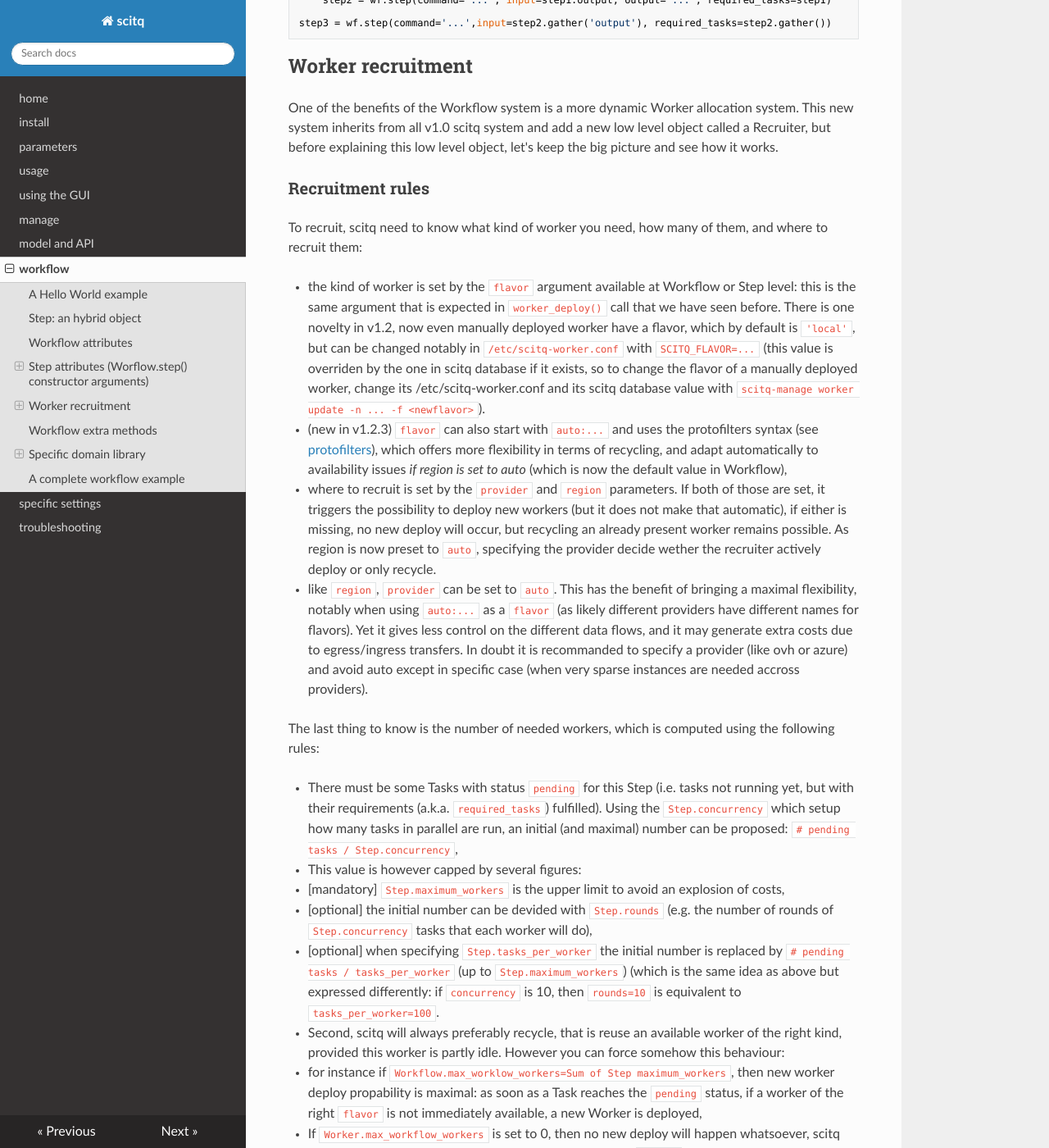
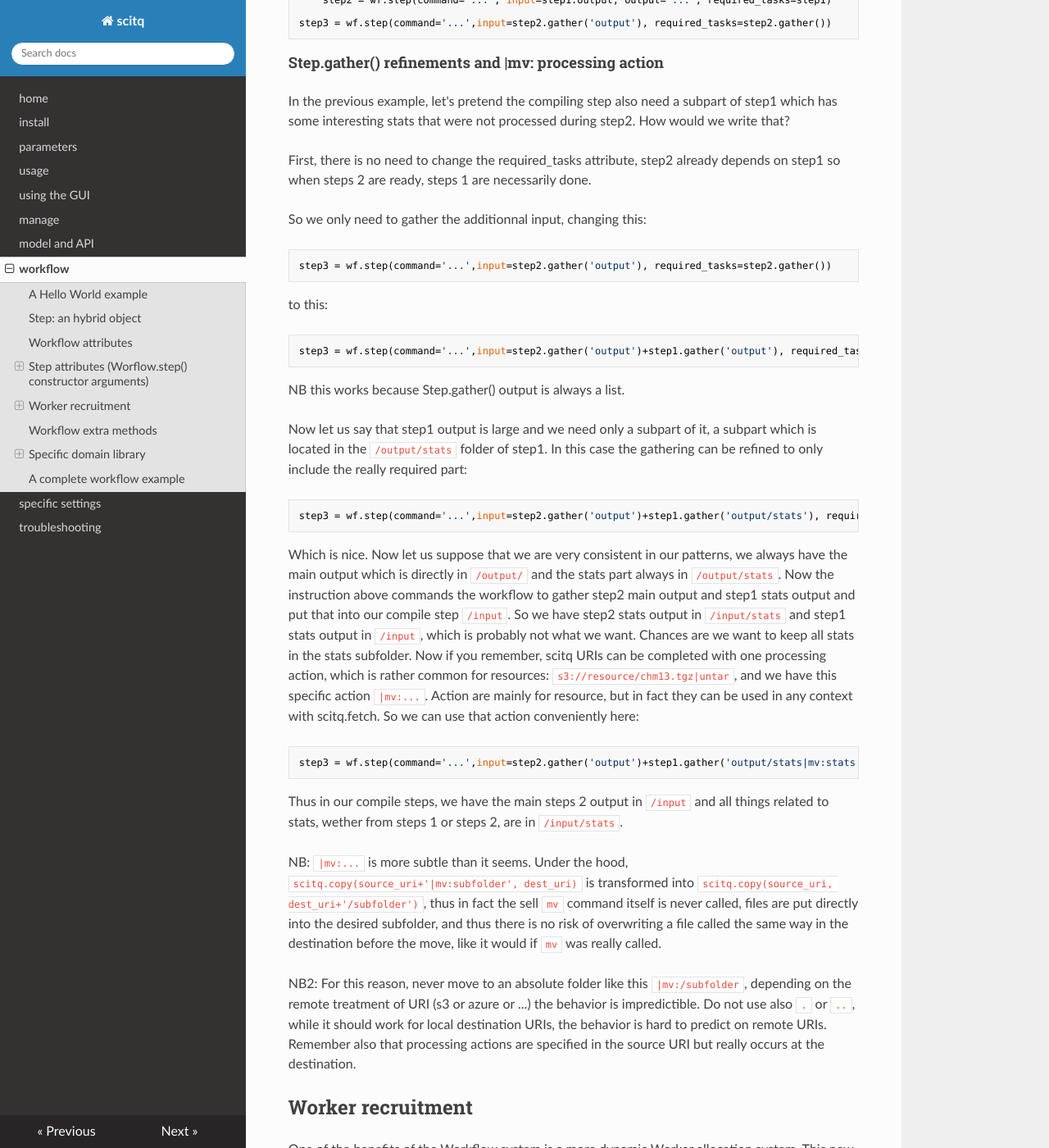
Before and after one commit to gmtsciencedev/scitq, an MkDocs documentation site: the page built from docs/workflow.md, in a window 1280 px wide and 1400 px high, scrolled down 5081 px. Shown: the whole window at 82% size. Built offline with MkDocs 1.6.1, drawn with Linux system fonts in a browser that asks for light colours; nearby versions of some CDN libraries.

Commit message:
adding version in [tool.setuptools_scm] for pip in pyproject.toml

````diff
--- a/docs/workflow.md
+++ b/docs/workflow.md
@@ -120,6 +120,42 @@ for sample in my_sample_list:
 
 step3 = wf.step(command='...',input=step2.gather('output'), required_tasks=step2.gather())
 ```
+
+#### Step.gather() refinements and |mv: processing action
+
+In the previous example, let's pretend the compiling step also need a subpart of step1 which has some interesting stats that were not processed during step2. How would we write that?
+
+First, there is no need to change the required_tasks attribute, step2 already depends on step1 so when steps 2 are ready, steps 1 are necessarily done.
+
+So we only need to gather the additionnal input, changing this:
+```python
+step3 = wf.step(command='...',input=step2.gather('output'), required_tasks=step2.gather())
+```
+
+to this:
+```python
+step3 = wf.step(command='...',input=step2.gather('output')+step1.gather('output'), required_tasks=step2.gather())
+```
+NB this works because Step.gather() output is always a list.
+
+Now let us say that step1 output is large and we need only a subpart of it, a subpart which is located in the `/output/stats` folder of step1. In this case the gathering can be refined to only include the really required part:
+```python
+step3 = wf.step(command='...',input=step2.gather('output')+step1.gather('output/stats'), required_tasks=step2.gather())
+```
+
+Which is nice. Now let us suppose that we are very consistent in our patterns, we always have the main output which is directly in `/output/` and the stats part always in `/output/stats`. Now the instruction above commands the workflow to gather step2 main output and step1 stats output and put that into our compile step `/input`. So we have step2 stats output in `/input/stats` and step1 stats output in `/input`, which is probably not what we want.
+Chances are we want to keep all stats in the stats subfolder. Now if you remember, scitq URIs can be completed with one processing action, which is rather common for resources: `s3://resource/chm13.tgz|untar`, and we have this specific action `|mv:...`. Action are mainly for resource, but in fact they can be used in any context with scitq.fetch. So we can use that action conveniently here:
+
+```python
+step3 = wf.step(command='...',input=step2.gather('output')+step1.gather('output/stats|mv:stats'), required_tasks=step2.gather())
+```
+
+Thus in our compile steps, we have the main steps 2 output in `/input` and all things related to stats, wether from steps 1 or steps 2, are in `/input/stats`.
+
+NB: `|mv:...` is more subtle than it seems. Under the hood, `scitq.copy(source_uri+'|mv:subfolder', dest_uri)` is transformed into `scitq.copy(source_uri, dest_uri+'/subfolder')`, thus in fact the sell `mv` command itself is never called, files are put directly into the desired subfolder, and thus there is no risk of overwriting a file called the same way in the destination before the move, like it would if `mv` was really called.
+
+NB2: For this reason, never move to an absolute folder like this `|mv:/subfolder`, depending on the remote treatment of URI (s3 or azure or ...) the behavior is impredictible. Do not use also `.` or `..`, while it should work for local destination URIs, the behavior is hard to predict on remote URIs. Remember also that processing actions are specified in the source URI but really occurs at the destination.
+
 
 ## Worker recruitment
 
--- a/pyproject.toml
+++ b/pyproject.toml
@@ -4,7 +4,7 @@ build-backend = "setuptools.build_meta"
 
 [project]
 name = "scitq"
-version = "1.3.5"
+version = "1.3.7"
 authors = [
   { name="Raynald de Lahondès" },
   { name="Rémi Tan" }
@@ -41,3 +41,6 @@ scitq-remote = "scitq.remote:run"
 
 [tool.setuptools.packages.find]
 where = ["src"]
+
+[tool.setuptools_scm]
+fallback_version = "1.3.7"
--- a/src/scitq/ansible/playbooks/add_scratch.yaml
+++ b/src/scitq/ansible/playbooks/add_scratch.yaml
@@ -98,6 +98,8 @@
     - mnt_big is defined
     - mnt_big.stdout is defined
     - mnt_big.stdout
-- name: Changing perm of /scratch, all+rwx
-  file: dest=/scratch mode=a+rwx
+- name: Set mode a+rwx on /scratch
   become: yes
+  file:
+    path: /scratch
+    mode: 'a+rwx'
````
Also changed, not shown: CHANGELOG.md (+11 -0 lines), docs/usage.md (+1 -1 lines), src/scitq/ansible/playbooks/add_scitq.yaml (+26 -0 lines), 4 other files.
